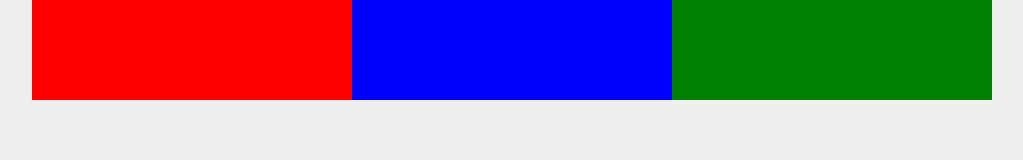
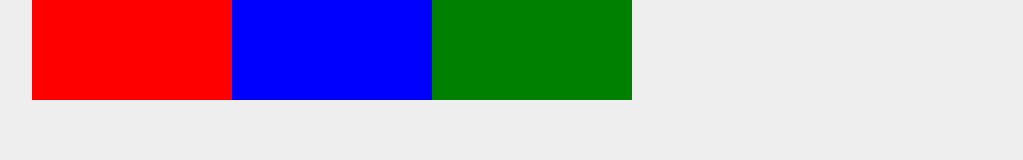
Before and after one commit to briansimiyuj/Flex-Box-Class, a plain HTML site: page index.html in a window 1280 px wide. Shown: the whole page, without its empty margins (128-1151 px from the left). Drawn offline with Linux system fonts and the light colour scheme.

Commit message:
Flex Basis

```diff
--- a/style.css
+++ b/style.css
@@ -20,8 +20,7 @@ body{
 
 .box{
     height: 100px;
-    min-width: 200px;
-    flex-grow: 1;
+    flex-basis: 200px;
 }
 
 .one{
```
